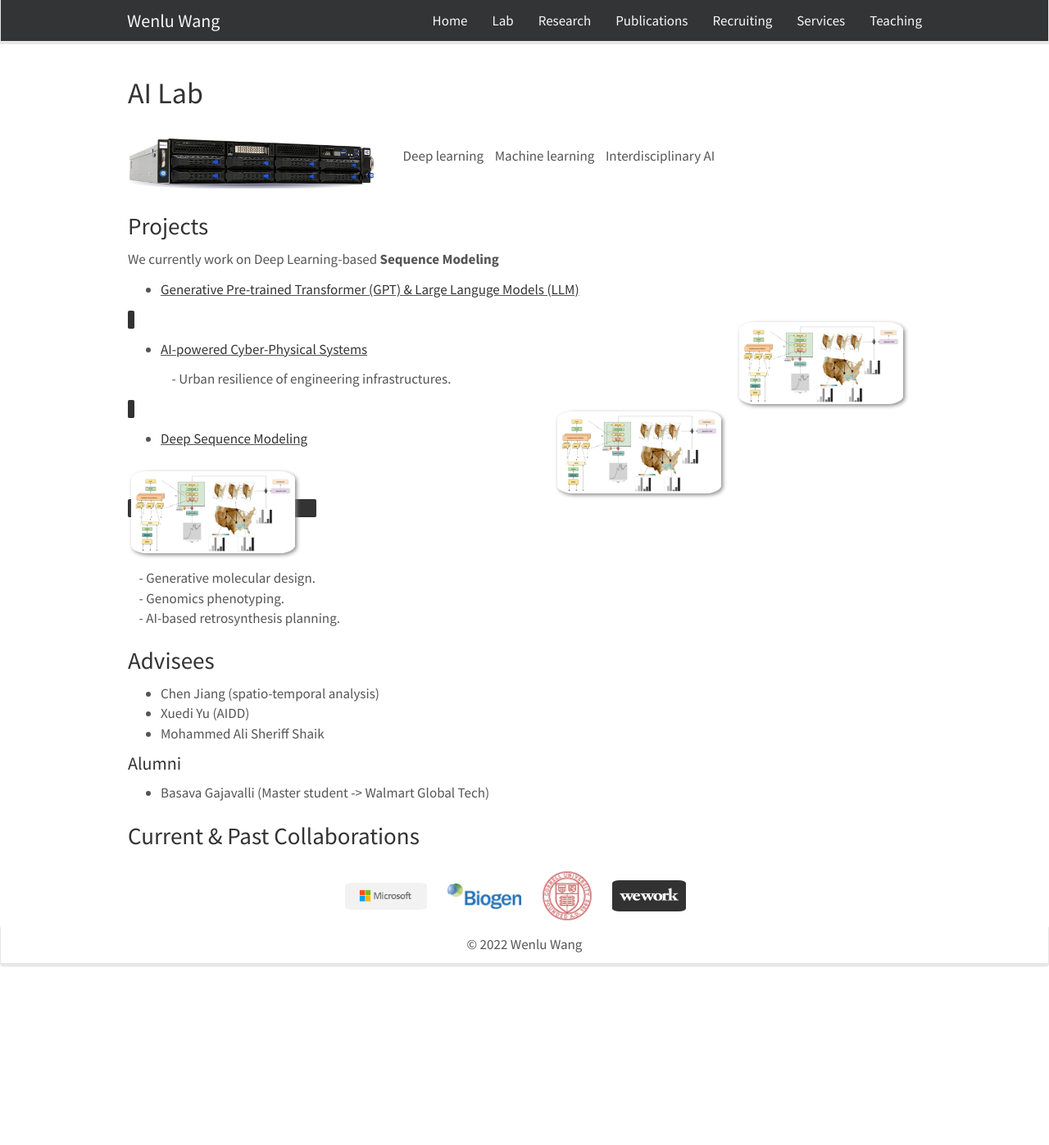
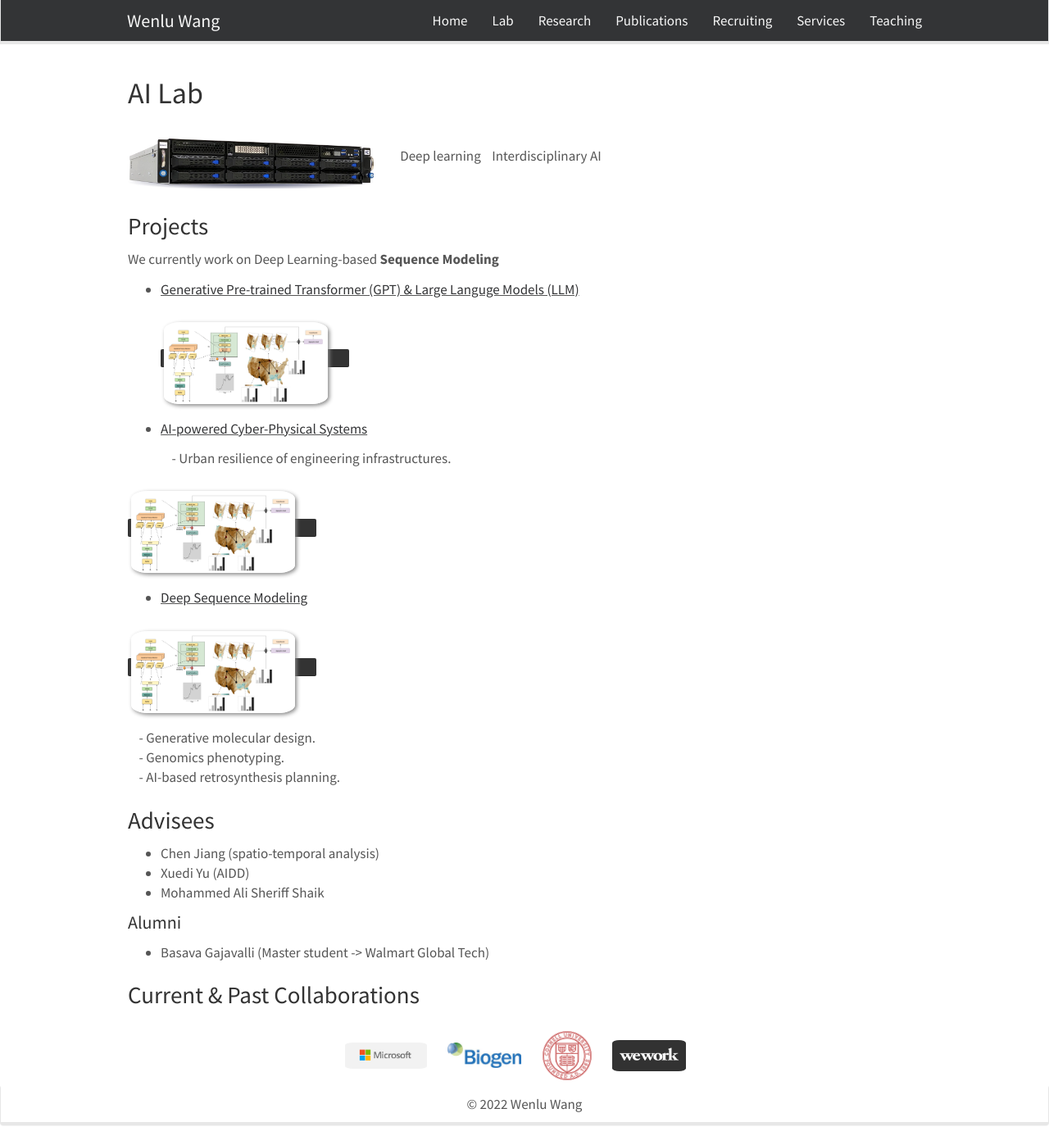
Before and after one commit to WENLU-W/WENLU-W.github.io, a Jekyll site: the page built from docs/_pages/team.md, in a window 1280 px wide and 1397 px high. Shown: the whole window at 82% size. Built offline with Jekyll 4.4.1, drawn with Linux system fonts in a browser that asks for light colours; nearby versions of some CDN libraries.

Commit message:
Update team.md

```diff
--- a/docs/_pages/team.md
+++ b/docs/_pages/team.md
@@ -11,8 +11,7 @@
 
 <a href="https://wenlu-w.github.io/">
         <img src="{{ site.url }}{{ site.baseurl }}/images/AIserver.jpeg" style="width: 300px; box-shadow: none">
-</a>&nbsp;&nbsp;
-Deep learning &nbsp;&nbsp; Machine learning &nbsp;&nbsp; Interdisciplinary AI
+</a>&nbsp;&nbsp;Deep learning &nbsp;&nbsp; Interdisciplinary AI
 
 
 ### Projects
@@ -42,9 +41,9 @@
 
 * <ins>[Generative Pre-trained Transformer (GPT) & Large Languge Models (LLM)](https://wenlu-w.github.io/project/2022/01/01/llm.html)</ins>
 
-<kbd>
-  <img align="right" width="200" height="100" src="{{ site.url }}{{ site.baseurl }}/images/weather2.png">
-</kbd>
+  <kbd>
+    <img align="float: left" width="200" height="100" src="{{ site.url }}{{ site.baseurl }}/images/weather2.png" >
+  </kbd>
 
 * <ins>[AI-powered Cyber-Physical Systems](https://wenlu-w.github.io/project/2021/09/01/social.html)</ins>
 
@@ -52,7 +51,7 @@
 
 
 <kbd>
-  <img align="right" width="200" height="100" src="{{ site.url }}{{ site.baseurl }}/images/weather2.png">
+  <img align="float: left" width="200" height="100" src="{{ site.url }}{{ site.baseurl }}/images/weather2.png">
 </kbd>
 
 * <ins>[Deep Sequence Modeling](https://wenlu-w.github.io/project/2021/09/01/sequential.html)<ins>
```
